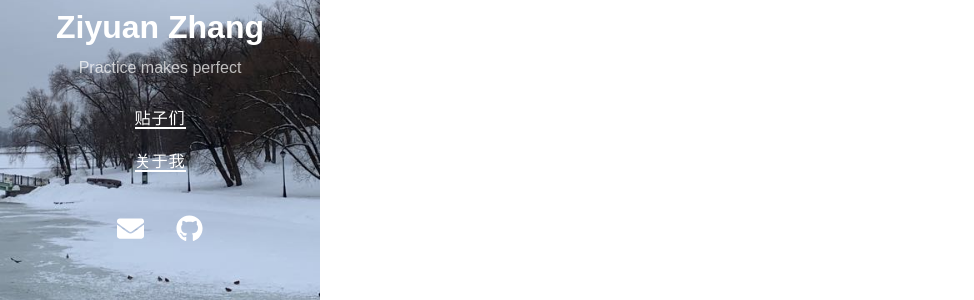
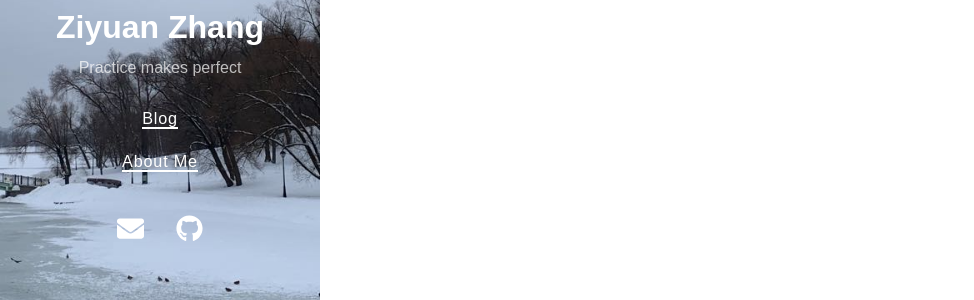
Before and after one commit to bobothebest/homepage_en, a Jekyll site: the page built from index.html, in a window 1280 px wide. Shown: the part 378-678 px from the top of the page, without its empty margins (0-974 px from the left). Built offline with Jekyll 4.4.1, drawn with Linux system fonts in a browser that asks for light colours; nearby versions of some CDN libraries; the list of posts is cut into pages by our own code.

Commit message:
Update navigation.yml

```diff
--- a/_data/navigation.yml
+++ b/_data/navigation.yml
@@ -1,4 +1,4 @@
-- title: 贴子们
+- title: Blog
   url: /
-- title: 关于我
+- title: About Me
   url: /about/
```
